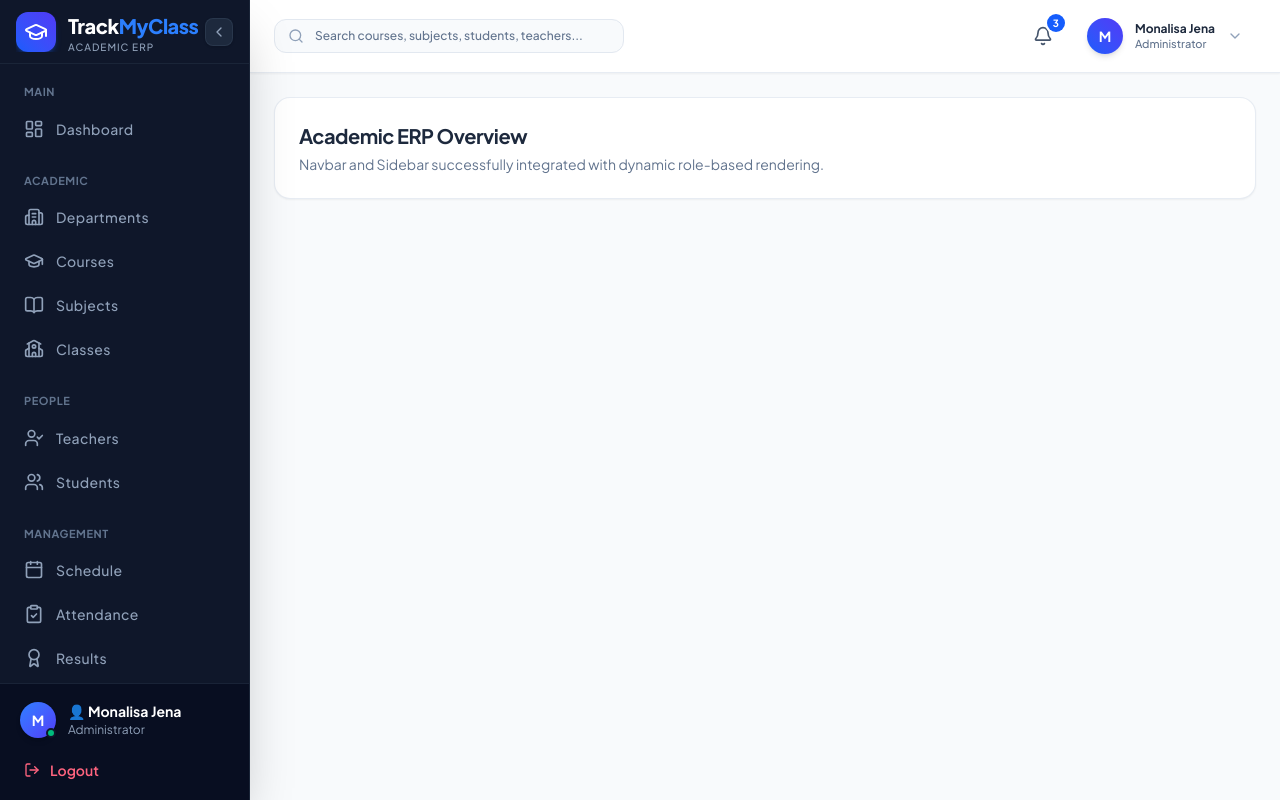
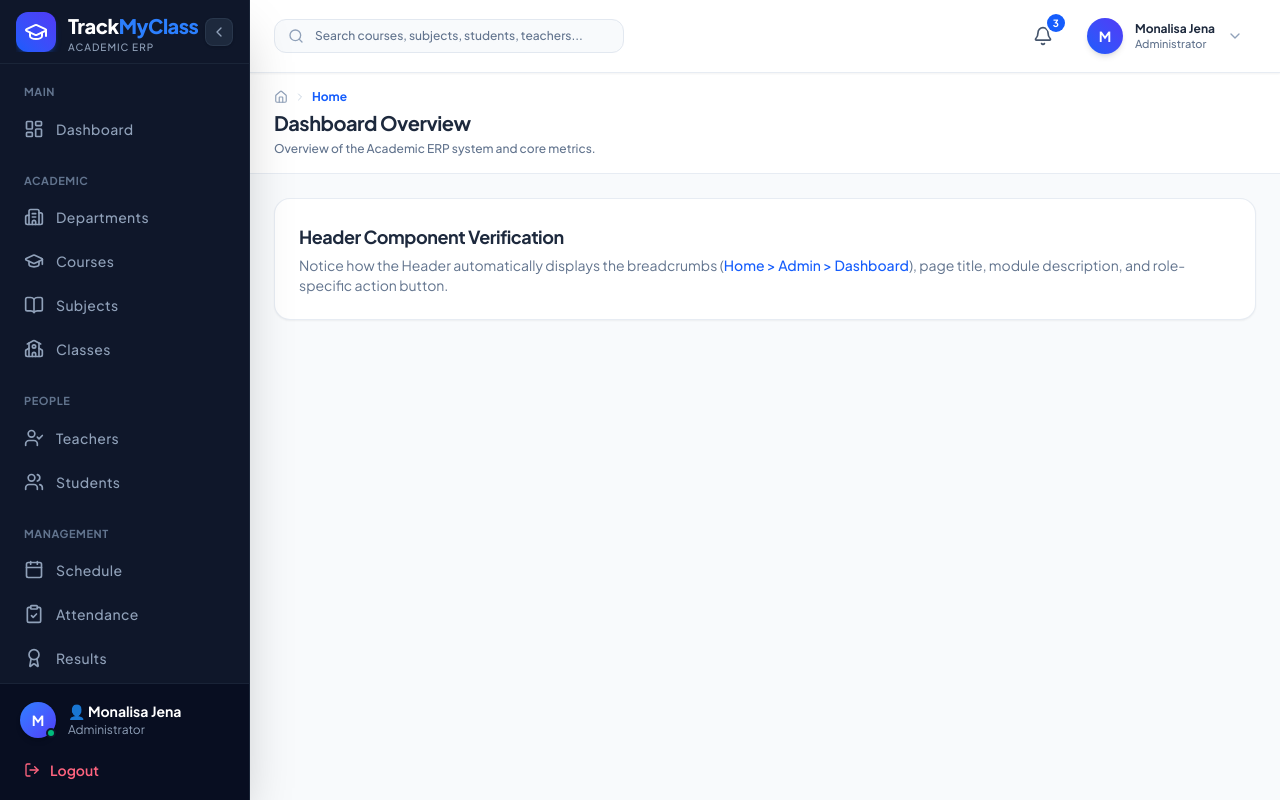
Before and after one commit to Monalisa-XD/track-my-class-frontend, a React (Vite) app: page / in a window 1280 px wide. Built offline with nearby package versions, Linux system fonts and the light colour scheme.

Commit message:
Add Header component to App: integrate dynamic actions and update layout comments

```diff
--- a/src/App.jsx
+++ b/src/App.jsx
@@ -2,22 +2,25 @@ import React, { useState } from 'react';
 import { BrowserRouter } from 'react-router-dom';
 import Sidebar from './layouts/Sidebar';
 import Navbar from './layouts/Navbar';
+import Header from './layouts/Header';
 
 function AppContent() {
-  // Production placeholder: Simulated authenticated user state returned after API login
   const [currentUser] = useState({
     name: 'Monalisa Jena',
     email: 'monalisa@vssut.ac.in',
     regNo: '2406151037',
-    role: 'ADMIN' // Options: 'ADMIN' | 'TEACHER' | 'STUDENT' (automatically determined on auth)
+    role: 'ADMIN' // Options: 'ADMIN' | 'TEACHER' | 'STUDENT'
   });
 
   const [isCollapsed, setIsCollapsed] = useState(false);
   const [isMobileSidebarOpen, setIsMobileSidebarOpen] = useState(false);
 
   const handleLogout = () => {
-    // Will integrate with authService.logout() when connecting API
     console.log('Logging out user session...');
+  };
+
+  const handleHeaderAction = (actionKey) => {
+    alert(`Triggered action: ${actionKey}`);
   };
 
   return (
@@ -51,9 +54,9 @@ function AppContent() {
         </div>
       )}
 
-      {/* Main Content Area */}
+      {/* Main Layout Container */}
       <div className="flex-1 flex flex-col min-w-0 h-screen overflow-hidden">
-        {/* Top Navbar */}
+        {/* Navbar */}
         <Navbar
           role={currentUser.role}
           user={currentUser}
@@ -61,15 +64,21 @@ function AppContent() {
           onLogout={handleLogout}
         />
 
-        {/* Main View Container */}
+        {/* Dynamic Page Header */}
+        <Header
+          role={currentUser.role}
+          onActionClick={handleHeaderAction}
+        />
+
+        {/* Page Content View */}
         <main className="flex-1 overflow-y-auto p-6 bg-[#F8FAFC]">
           <div className="max-w-7xl mx-auto space-y-6">
             <div className="bg-white p-6 rounded-2xl border border-slate-200/80 shadow-xs">
-              <h2 className="text-xl font-bold text-slate-800 tracking-tight">
-                Academic ERP Overview
-              </h2>
+              <h3 className="text-lg font-bold text-slate-800 tracking-tight">
+                Header Component Verification
+              </h3>
               <p className="text-slate-500 text-sm mt-1">
-                Navbar and Sidebar successfully integrated with dynamic role-based rendering.
+                Notice how the Header automatically displays the breadcrumbs (<span className="text-blue-600 font-medium">Home &gt; Admin &gt; Dashboard</span>), page title, module description, and role-specific action button.
               </p>
             </div>
           </div>
```
